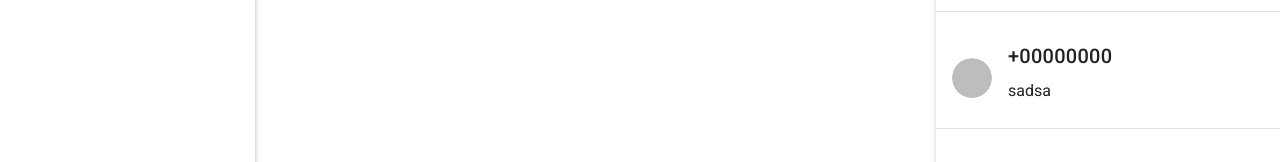
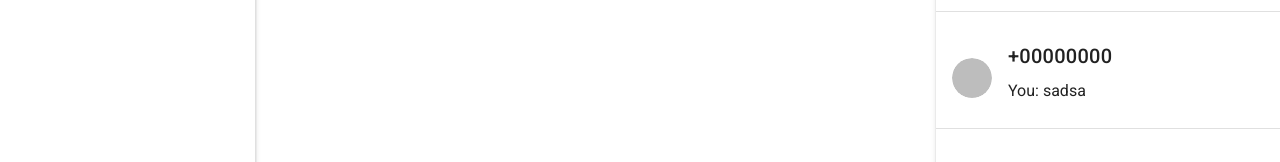
Before and after one commit to cloudpbx/es-em-es, a Vue app: page / in a window 1280 px wide. Shown: the part 394-556 px from the top of the page. Built offline with nearby package versions, Linux system fonts and the light colour scheme.

Commit message:
formated some stuff, fixed sorting

```diff
--- a/src/components/appBody.vue
+++ b/src/components/appBody.vue
@@ -6,7 +6,7 @@
       style="position:absolute; left:0px; top:5px;"
     />
     <v-container class="grey lighten-5">
-      <messageWindow :history="selectedPhoneHistory" style="position:absolute; left:0; top:0;"/>
+      <messageWindow :history="selectedPhoneHistory" style="position:absolute; left:0; top:100px;" />
     </v-container>
 
     <contactList @selected="selectedConversation" style="position:absolute; right:250px; top:5px;" />
@@ -45,6 +45,15 @@ export default {
     selectedConversation(n) {
       this.selectedNumber = n;
     }
+  },
+  mounted() {
+    // for key in dict, sort its value(list) by time ascending
+    for (var key in mockdata) {
+      mockdata[key].sort(function(a, b) {
+        return parseFloat(a.time) - parseFloat(b.time);
+      });
+    }
+    console.log();
   }
 };
 </script>
--- a/src/components/contactList.vue
+++ b/src/components/contactList.vue
@@ -16,9 +16,11 @@
         </v-list-item-avatar>
         <v-list-item-content>
           <v-list-item-title text-center class="title">{{n}}</v-list-item-title>
-          <v-list-item-content text-center>{{data[n][0]["body"]}}</v-list-item-content>
-          <!-- <v-list-item-title text-center class="title">{{Object.keys(data)[n-1]}}</v-list-item-title>
-          <v-list-item-content text-center>{{data[Object.keys(data)[n-1]]}}</v-list-item-content>-->
+          <v-list-item-content
+            v-if="data[n][data[n].length-1]['direction'] === 'outbound'"
+            text-center
+          >You: {{data[n][data[n].length -1]["body"]}}</v-list-item-content>
+          <v-list-item-content v-else text-center>{{data[n][data[n].length -1]["body"]}}</v-list-item-content>
         </v-list-item-content>
       </v-list-item>
       <v-divider></v-divider>
@@ -46,16 +48,6 @@ export default {
       return mockdata[this.selectedNumber];
     }
   },
-  mounted() {
-    console.log("mounted");
-
-    // for key in dict, sort its value(list) by time descending
-    for (var key in this.data) {
-      this.data[key].sort(function(a, b) {
-        return parseFloat(b.time) - parseFloat(a.time);
-      });
-    }
-    console.log(this.data);
-  }
+  mounted() {}
 };
 </script>
--- a/src/components/selectedUser.vue
+++ b/src/components/selectedUser.vue
@@ -19,9 +19,7 @@ export default {
     };
   },
   methods: {
-    test() {
-      console.log("asdasda");
-    }
+    test() {}
   },
   computed: {},
   mounted() {}
```
